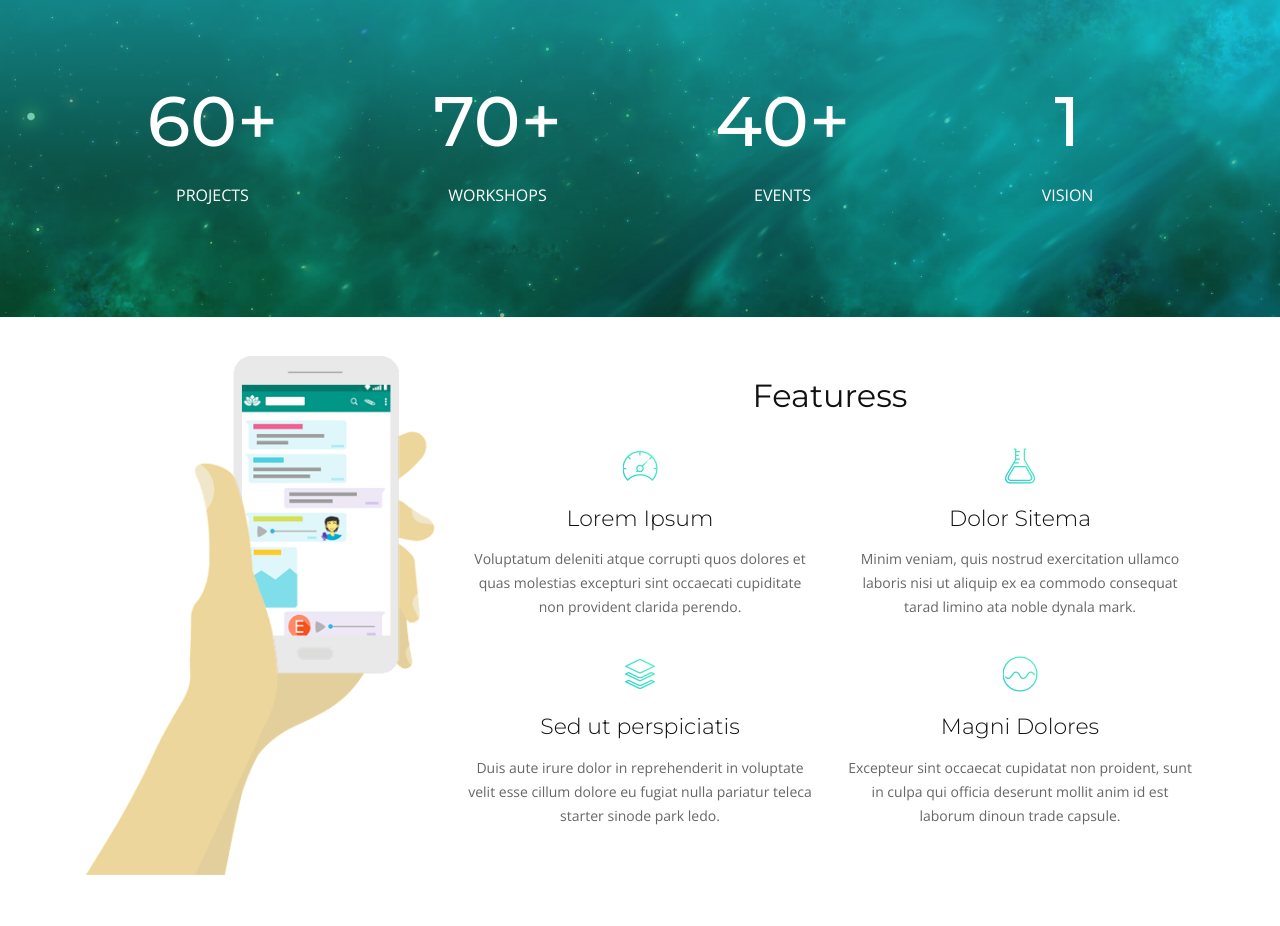
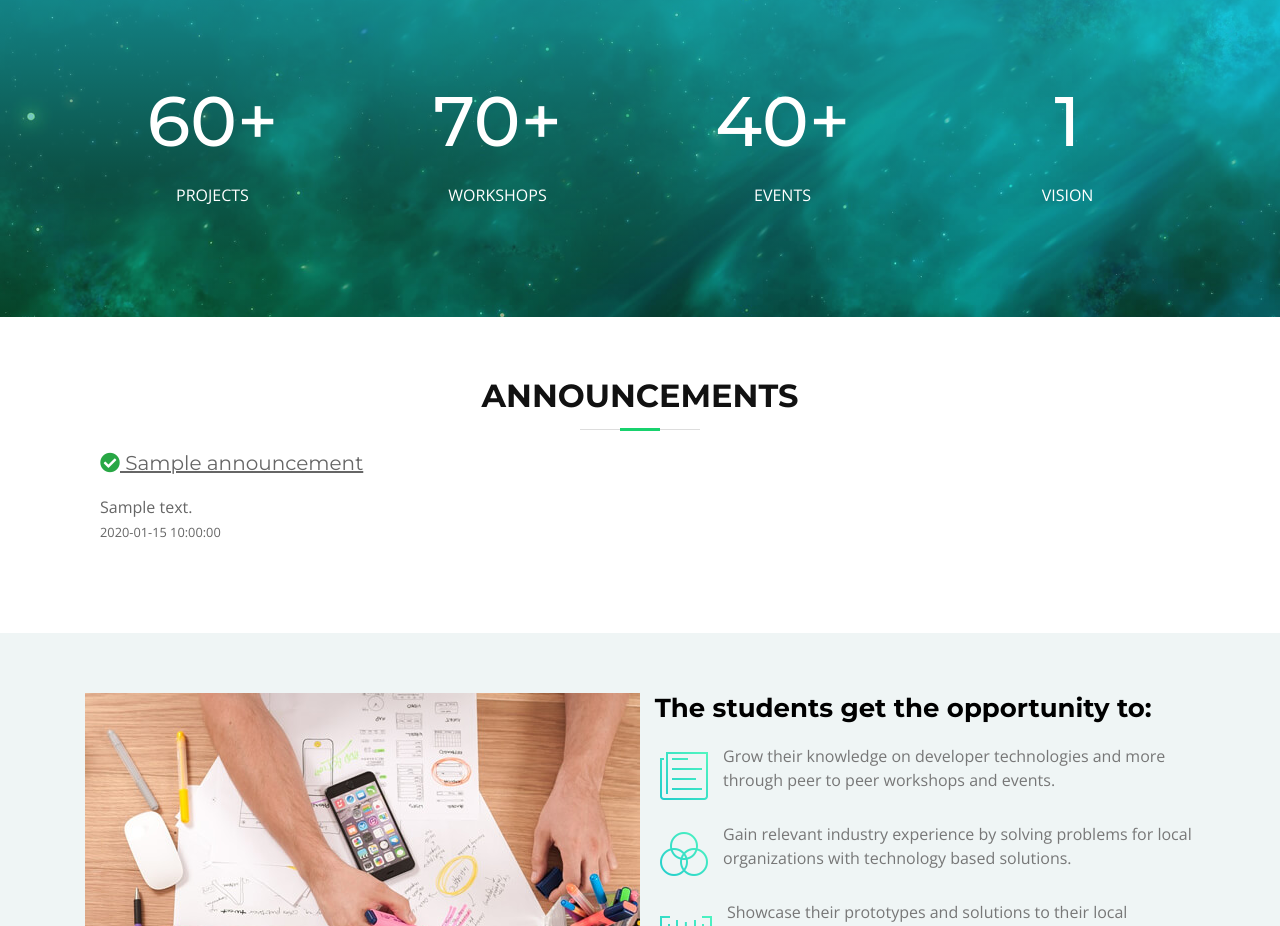
Before and after one commit to dsciitpatna/dsciitpatna.github.io, a PHP site: page /ashwani/ in a window 1280 px wide. Shown: the part 1417-2343 px from the top of the page. Run offline with PHP 8.4, Linux system fonts and the light colour scheme; tables that the repository leaves empty or names only in its code hold one stand-in row (values such as "Sample post"); some libraries are stand-ins or nearby versions; some web fonts are replaced.

Commit message:
added announcements

```diff
--- a/index.php
+++ b/index.php
@@ -1,3 +1,20 @@
+<?php
+  require('config/db.php');
+  session_start();
+
+  $query = 'SELECT * FROM announcements ORDER BY date DESC';
+  $result = mysqli_query($mysqli, $query);
+  $announcements = mysqli_fetch_all($result, MYSQLI_ASSOC);
+
+  if(sizeof($announcements) >= 5) {
+    $announcements=array_slice($announcements,0,5);
+  }
+
+  mysqli_free_result($result);
+  mysqli_close($mysqli);
+
+?>
+
 <!DOCTYPE html>
 <html lang="en">
 <head>
@@ -19,6 +36,8 @@
   <link href="lib/font-awesome/css/font-awesome.min.css" rel="stylesheet">
   <link href="lib/ionicons/css/ionicons.min.css" rel="stylesheet">
   <link href="lib/magnific-popup/magnific-popup.css" rel="stylesheet">
+  <!-- font awesome -->
+  <link rel="stylesheet" href="https://use.fontawesome.com/releases/v5.8.2/css/all.css">
   <!-- Main Stylesheet File -->
   <link href="css/style.css?version=51" rel="stylesheet">
 
@@ -44,6 +63,37 @@
       }
 
 
+    .announcement-header {
+        font-size: 32px;
+        color: #111;
+        text-transform: uppercase;
+        text-align: center;
+        font-weight: 700;
+        position: relative;
+        padding-bottom: 15px;
+    }
+
+    .announcement-header::before {
+        content: '';
+        position: absolute;
+        display: block;
+        width: 120px;
+        height: 1px;
+        background: #ddd;
+        bottom: 1px;
+        left: calc(50% - 60px);
+    }
+
+    .announcement-header::after {
+        content: '';
+        position: absolute;
+        display: block;
+        width: 40px;
+        height: 3px;
+        background: #18d26e;
+        bottom: 0;
+        left: calc(50% - 20px);
+    }
 
   </style>
 </head>
@@ -179,61 +229,20 @@
     <!-- #call-to-action -->
 
 
-
-
-
-
-
-
     <!--==========================
-      Product Featuress Section
+      Announcements Section
     ============================-->
     <section id="features">
-      <div class="container">
-
-        <div class="row">
-
-          <div class="col-lg-8 offset-lg-4">
-            <div class="section-header wow fadeIn" data-wow-duration="1s">
-              <h3 class="section-title">Featuress</h3>
-              <!--<span class="section-divider"></span>-->
-            </div>
+      <div class="container wow fadeInRight">
+        <h3 class="text-center announcement-header" style="text-decoration">Announcements</h3>
+        <?php foreach ($announcements as $announcement) : ?>
+          <div class="container">
+            <h5 style="text-decoration: underline"><i class='fas fa-check-circle text-success'></i> <?php echo $announcement['title']?></h5>
+            <p><?php echo $announcement['description'] ?> <br>
+            <small><?php echo $announcement['date'] ?></small>
+            </p>
           </div>
-
-          <div class="col-lg-4 col-md-5 features-img">
-            <img src="img/product-features.png" alt="" class="wow fadeInLeft">
-          </div>
-
-          <div class="col-lg-8 col-md-7 ">
-
-            <div class="row">
-
-              <div class="col-lg-6 col-md-6 box wow fadeInRight">
-                <div class="icon"><i class="ion-ios-speedometer-outline"></i></div>
-                <h4 class="title"><a href="">Lorem Ipsum</a></h4>
-                <p class="description">Voluptatum deleniti atque corrupti quos dolores et quas molestias excepturi sint occaecati cupiditate non provident clarida perendo.</p>
-              </div>
-              <div class="col-lg-6 col-md-6 box wow fadeInRight" data-wow-delay="0.1s">
-                <div class="icon"><i class="ion-ios-flask-outline"></i></div>
-                <h4 class="title"><a href="">Dolor Sitema</a></h4>
-                <p class="description">Minim veniam, quis nostrud exercitation ullamco laboris nisi ut aliquip ex ea commodo consequat tarad limino ata noble dynala mark.</p>
-              </div>
-              <div class="col-lg-6 col-md-6 box wow fadeInRight" data-wow-delay="0.2s">
-                <div class="icon"><i class="ion-social-buffer-outline"></i></div>
-                <h4 class="title"><a href="">Sed ut perspiciatis</a></h4>
-                <p class="description">Duis aute irure dolor in reprehenderit in voluptate velit esse cillum dolore eu fugiat nulla pariatur teleca starter sinode park ledo.</p>
-              </div>
-              <div class="col-lg-6 col-md-6 box wow fadeInRight" data-wow-delay="0.3s">
-                <div class="icon"><i class="ion-ios-analytics-outline"></i></div>
-                <h4 class="title"><a href="">Magni Dolores</a></h4>
-                <p class="description">Excepteur sint occaecat cupidatat non proident, sunt in culpa qui officia deserunt mollit anim id est laborum dinoun trade capsule.</p>
-              </div>
-            </div>
-
-          </div>
-
-        </div>
-
+        <?php endforeach; ?>
       </div>
 
     </section><!-- #features -->
@@ -244,22 +253,6 @@
       Product Advanced Featuress Section
     ============================-->
     <section id="advanced-features">
-
-     <!-- <div class="features-row section-bg">
-        <div class="container">
-          <div class="row">
-            <div class="col-12">
-              <img class="advanced-feature-img-right wow fadeInRight" src="img/advanced-feature-1.jpg" alt="">
-              <div class="wow fadeInLeft">
-                <h2>Duis aute irure dolor in reprehenderit in voluptate velit esse</h2>
-                <h3>Excepteur sint occaecat cupidatat non proident, sunt in culpa qui officia deserunt mollit anim id est laborum.</h3>
-                <p>Lorem ipsum dolor sit amet, consectetur adipiscing elit, sed do eiusmod tempor incididunt ut labore et dolore magna aliqua. Ut enim ad minim veniam.</p>
-                <p>Quis nostrud exercitation ullamco laboris nisi ut aliquip ex ea commodo consequat. Duis aute irure dolor in reprehenderit in voluptate velit esse cillum dolore eu fugiat nulla pariatur. Excepteur sint occaecat cupidatat non proident, sunt in culpa qui officia deserunt mollit anim id est laborum.</p>
-              </div>
-            </div>
-          </div>
-        </div>
-      </div>-->
 
       <div class="features-row section-bg">
         <div class="container">
```
Also changed, not shown: admin.php (+82 -2 lines), projects.php (+0 -14 lines).
